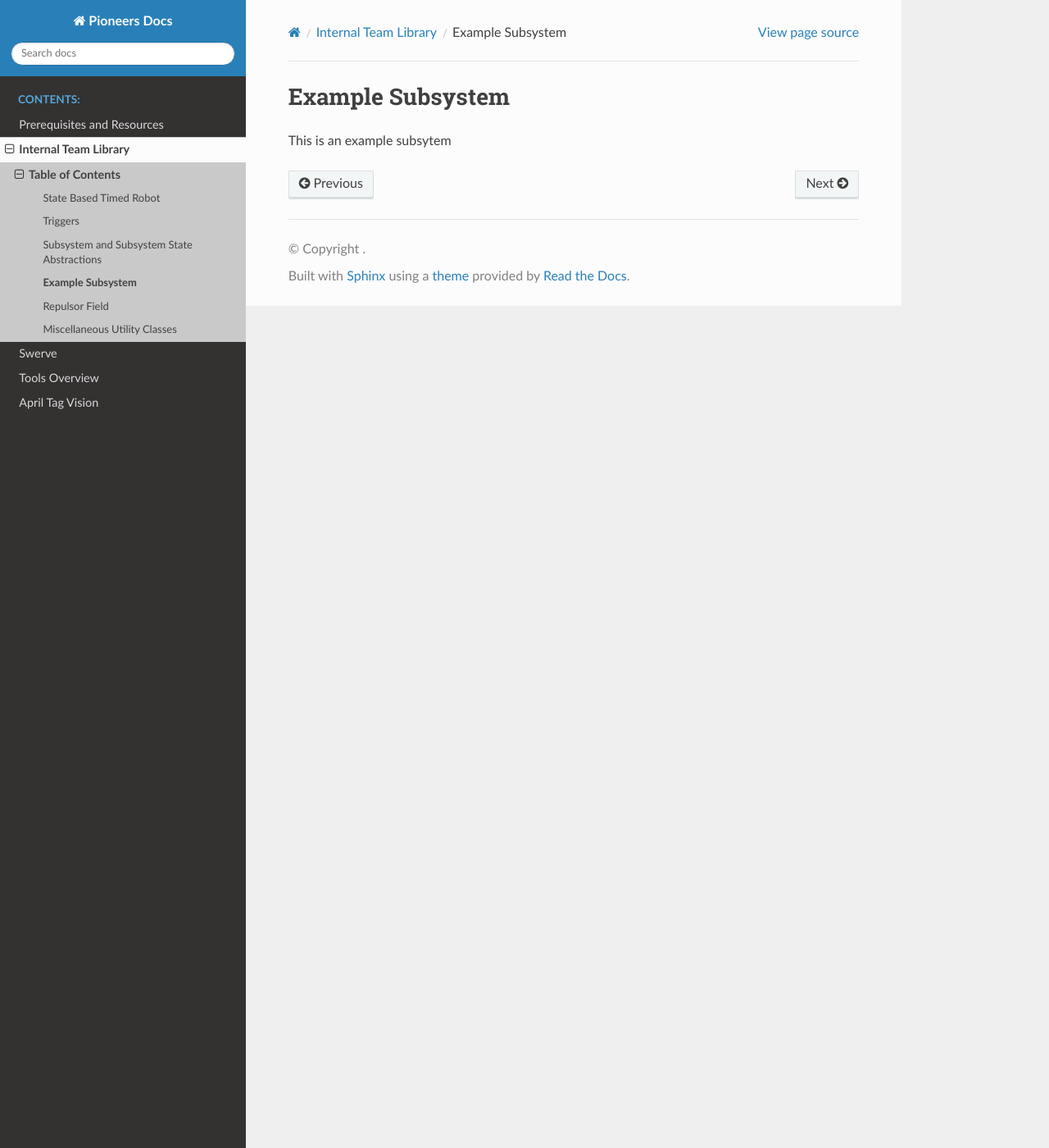
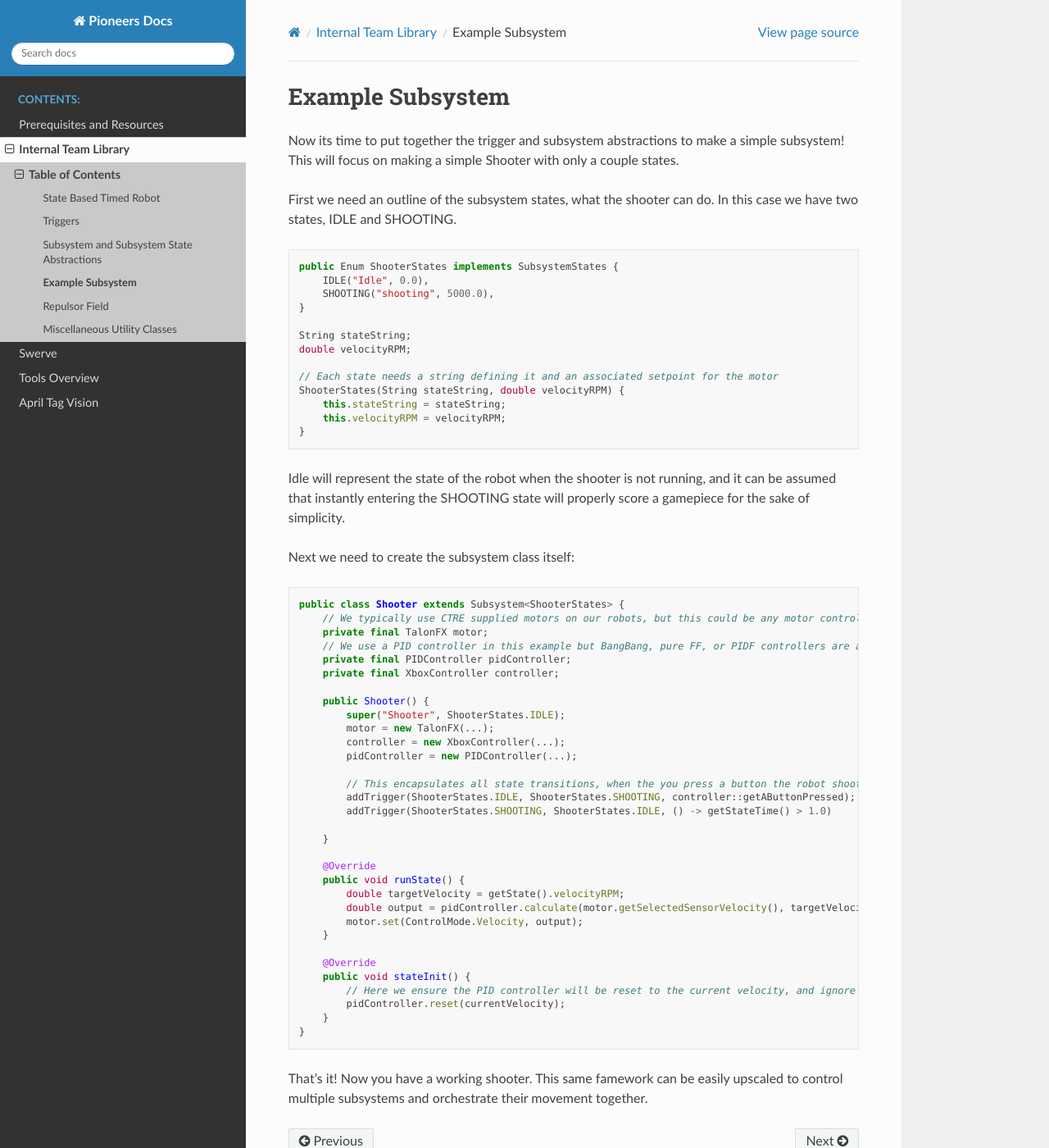
Before and after one commit to GreenTomato5/Pioneers-Controls-Docs, a Sphinx documentation site: the page built from docs/source/pioneersLib/exampleSubsystem.rst, in a window 1280 px wide and 1400 px high. Shown: the whole window at 82% size. Built offline with Sphinx 7.4.7 and the Read the Docs theme 3.1.0, drawn with Linux system fonts in a browser that asks for light colours; pages that are not in the unit, such as notebooks, are missing from menus.

Commit message:
finished example subsystem

```diff
--- a/docs/source/pioneersLib/exampleSubsystem.rst
+++ b/docs/source/pioneersLib/exampleSubsystem.rst
@@ -1,3 +1,66 @@
 Example Subsystem
 =====================
-This is an example subsytem
+
+Now its time to put together the trigger and subsystem abstractions to make a simple subsystem! This will focus on
+making a simple Shooter with only a couple states.
+
+First we need an outline of the subsystem states, what the shooter can do. In this case we have two states, IDLE and SHOOTING.
+
+.. code-block:: java
+
+    public Enum ShooterStates implements SubsystemStates {
+        IDLE("Idle", 0.0),
+        SHOOTING("shooting", 5000.0),
+    }
+
+    String stateString;
+    double velocityRPM;
+
+    // Each state needs a string defining it and an associated setpoint for the motor
+    ShooterStates(String stateString, double velocityRPM) {
+        this.stateString = stateString;
+        this.velocityRPM = velocityRPM;
+    }
+
+Idle will represent the state of the robot when the shooter is not running, and it can be assumed that instantly entering the SHOOTING state
+will properly score a gamepiece for the sake of simplicity.
+
+Next we need to create the subsystem class itself:
+
+.. code-block:: java
+
+    public class Shooter extends Subsystem<ShooterStates> {
+        // We typically use CTRE supplied motors on our robots, but this could be any motor controller
+        private final TalonFX motor;
+        // We use a PID controller in this example but BangBang, pure FF, or PIDF controllers are all valid options
+        private final PIDController pidController;
+        private final XboxController controller;
+
+        public Shooter() {
+            super("Shooter", ShooterStates.IDLE);
+            motor = new TalonFX(...);
+            controller = new XboxController(...);
+            pidController = new PIDController(...);
+
+            // This encapsulates all state transitions, when the you press a button the robot shoots out a gamepiece and then stops after 1 second
+            addTrigger(ShooterStates.IDLE, ShooterStates.SHOOTING, controller::getAButtonPressed);
+            addTrigger(ShooterStates.SHOOTING, ShooterStates.IDLE, () -> getStateTime() > 1.0)
+
+        }
+
+        @Override
+        public void runState() {
+            double targetVelocity = getState().velocityRPM;
+            double output = pidController.calculate(motor.getSelectedSensorVelocity(), targetVelocity);
+            motor.set(ControlMode.Velocity, output);
+        }
+
+        @Override
+        public void stateInit() {
+            // Here we ensure the PID controller will be reset to the current velocity, and ignore accumulated error in the IDLE state
+            pidController.reset(currentVelocity);
+        }
+    }
+
+That's it! Now you have a working shooter. This same famework can be easily upscaled to control multiple subsystems and
+orchestrate their movement together.
```
